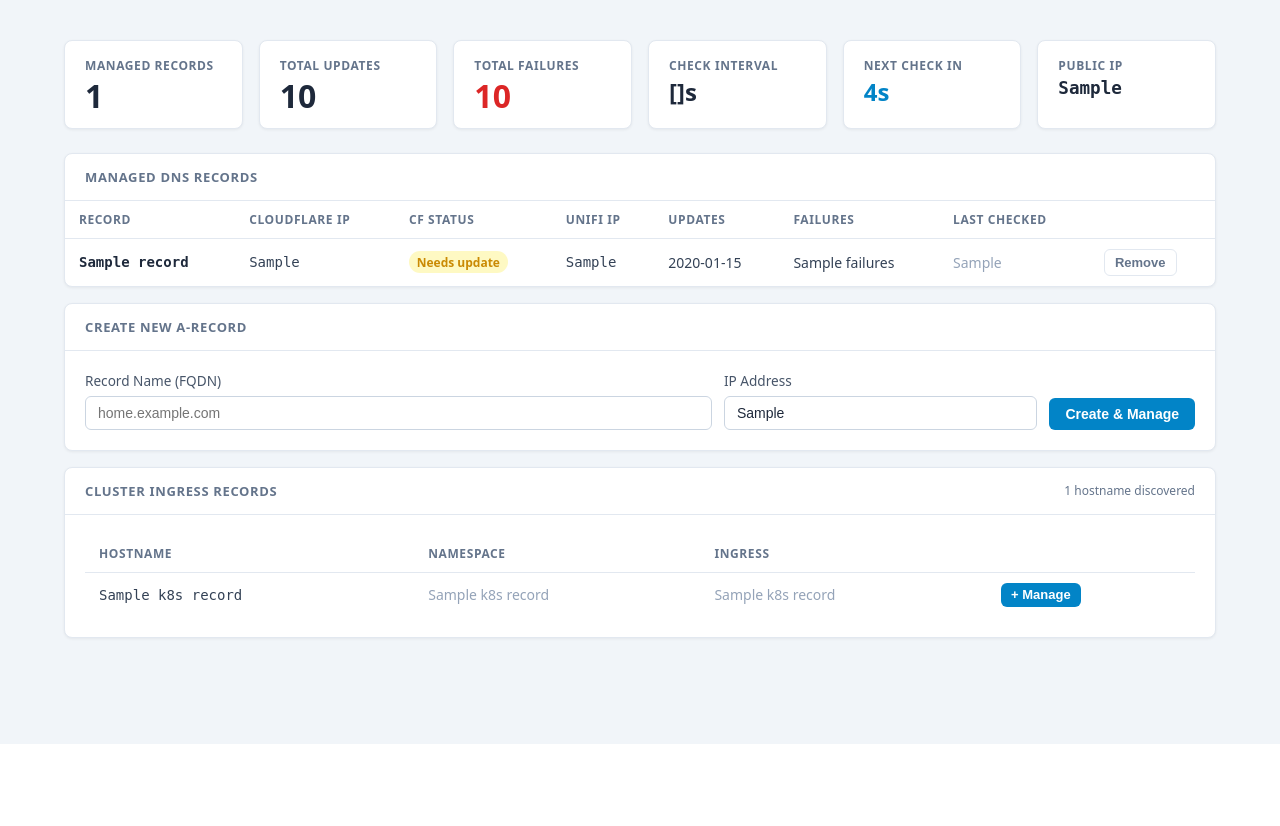
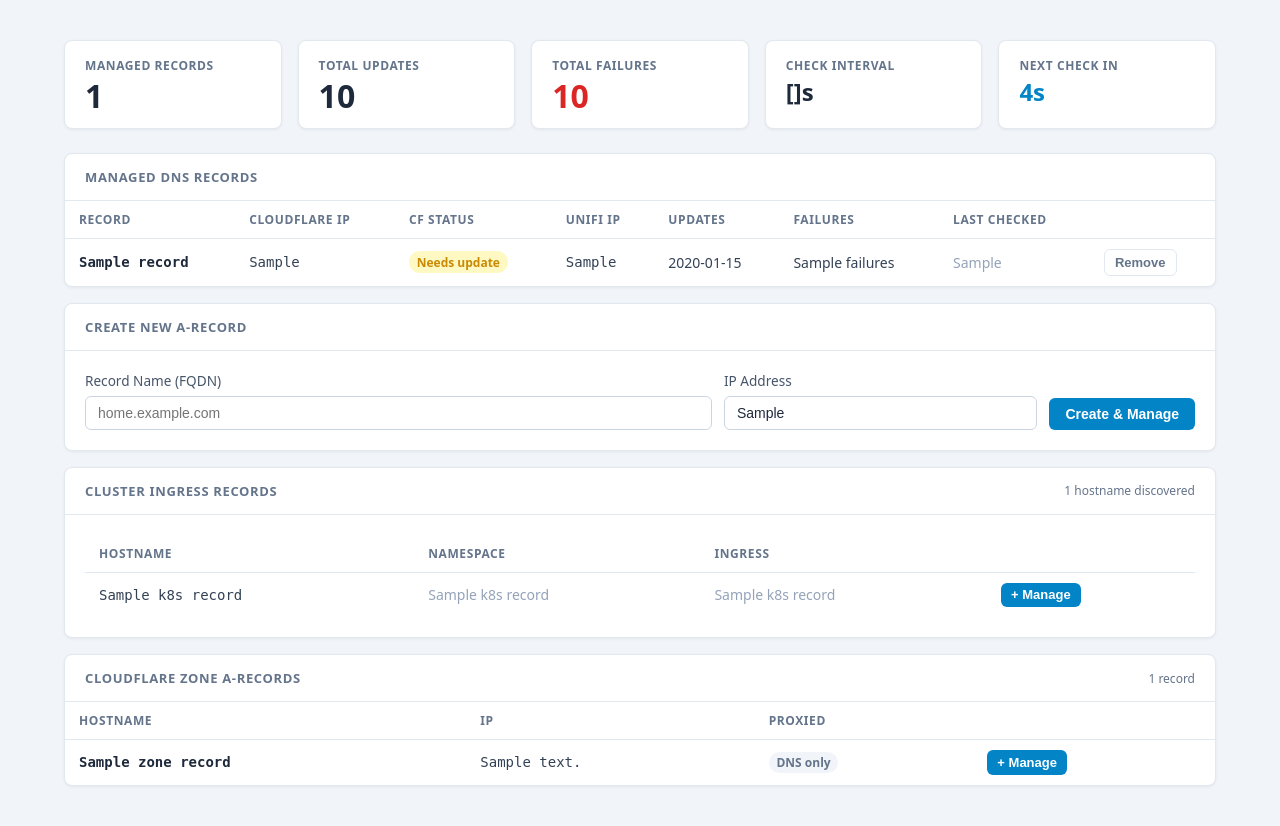
Before and after one commit to Beejeex/cloudflare-ddns-ui, a FastAPI app: template templates/dashboard.html in a window 1280 px wide. Shown: the part 56-882 px from the top of the page. Before the commit the page ends 800 px from the top, so only its background shows below. Run offline with FastAPI, Linux system fonts and the light colour scheme; the template is opened without the code that fills it: most values are stand-ins (such as "Sample title", 1, 10 or a date in 2020); parts of the project's set-up code (start-up, migrations or seed data) failed here and were passed over; some libraries are stand-ins or nearby versions.

Commit message:
fix(dashboard): remove duplicate Public IP stat card, restore Zone A-Records panel
- Public IP already shown in navbar via HTMX poll; remove redundant stat card
- Restore Cloudflare Zone A-Records panel with + Manage buttons
- Pass zone_records / zone_records_error to dashboard template
- Fix dns/policies URL path in UniFi client and tests

```diff
--- a/templates/dashboard.html
+++ b/templates/dashboard.html
@@ -29,10 +29,6 @@
   <div class="stat-card">
     <div class="stat-label">Next Check In</div>
     <div class="stat-value" id="next-check-countdown" style="font-size:1.5rem; color:#0284c7;">&mdash;</div>
-  </div>
-  <div class="stat-card">
-    <div class="stat-label">Public IP</div>
-    <div class="stat-value" style="font-size:1.1rem; font-family:monospace;">{{ current_ip }}</div>
   </div>
 </div>
 
@@ -132,6 +128,69 @@
 </div>
 {% endif %}
 
+{# -------------------------------------------------------------------------
+   Cloudflare Zone A-Records — all A records in the zone
+------------------------------------------------------------------------- #}
+{% if not api_error %}
+<div class="card mb-2">
+  <div class="card-header">
+    <span class="card-title">Cloudflare Zone A-Records</span>
+    <span style="font-size:0.75rem; color:#64748b;">
+      {{ zone_records | length }} record{{ 's' if zone_records | length != 1 else '' }}
+    </span>
+  </div>
+  {% if zone_records %}
+  <table>
+    <thead>
+      <tr>
+        <th>Hostname</th>
+        <th>IP</th>
+        <th>Proxied</th>
+        <th></th>
+      </tr>
+    </thead>
+    <tbody>
+      {% for r in zone_records %}
+      <tr>
+        <td class="record-name font-mono">{{ r.name }}</td>
+        <td class="font-mono text-sm">{{ r.content }}</td>
+        <td>
+          {% if r.proxied %}
+            <span class="badge badge-ok">Proxied</span>
+          {% else %}
+            <span class="badge badge-neutral">DNS only</span>
+          {% endif %}
+        </td>
+        <td>
+          {% if r.name not in managed_names %}
+          <form hx-post="/add-to-managed"
+                hx-target="#records-container"
+                hx-swap="innerHTML"
+                hx-on:htmx:after-request="if(event.detail.successful) location.reload()"
+                style="display:inline">
+            <input type="hidden" name="record_name" value="{{ r.name }}">
+            <button type="submit" class="btn btn-primary btn-sm">+ Manage</button>
+          </form>
+          {% else %}
+          <span class="badge badge-ok">Managed</span>
+          {% endif %}
+        </td>
+      </tr>
+      {% endfor %}
+    </tbody>
+  </table>
+  {% elif zone_records_error %}
+  <div class="card-body">
+    <span class="text-muted text-sm">{{ zone_records_error }}</span>
+  </div>
+  {% else %}
+  <div class="card-body">
+    <span class="text-muted text-sm">No A-records found in zone.</span>
+  </div>
+  {% endif %}
+</div>
+{% endif %}
+
 {% endblock %}
 
 {% block scripts %}
```
Also changed, not shown: cloudflare/unifi_client.py (+4 -4 lines), routes/ui_routes.py (+12 -0 lines), tests/unit/test_unifi_client.py (+10 -10 lines).
